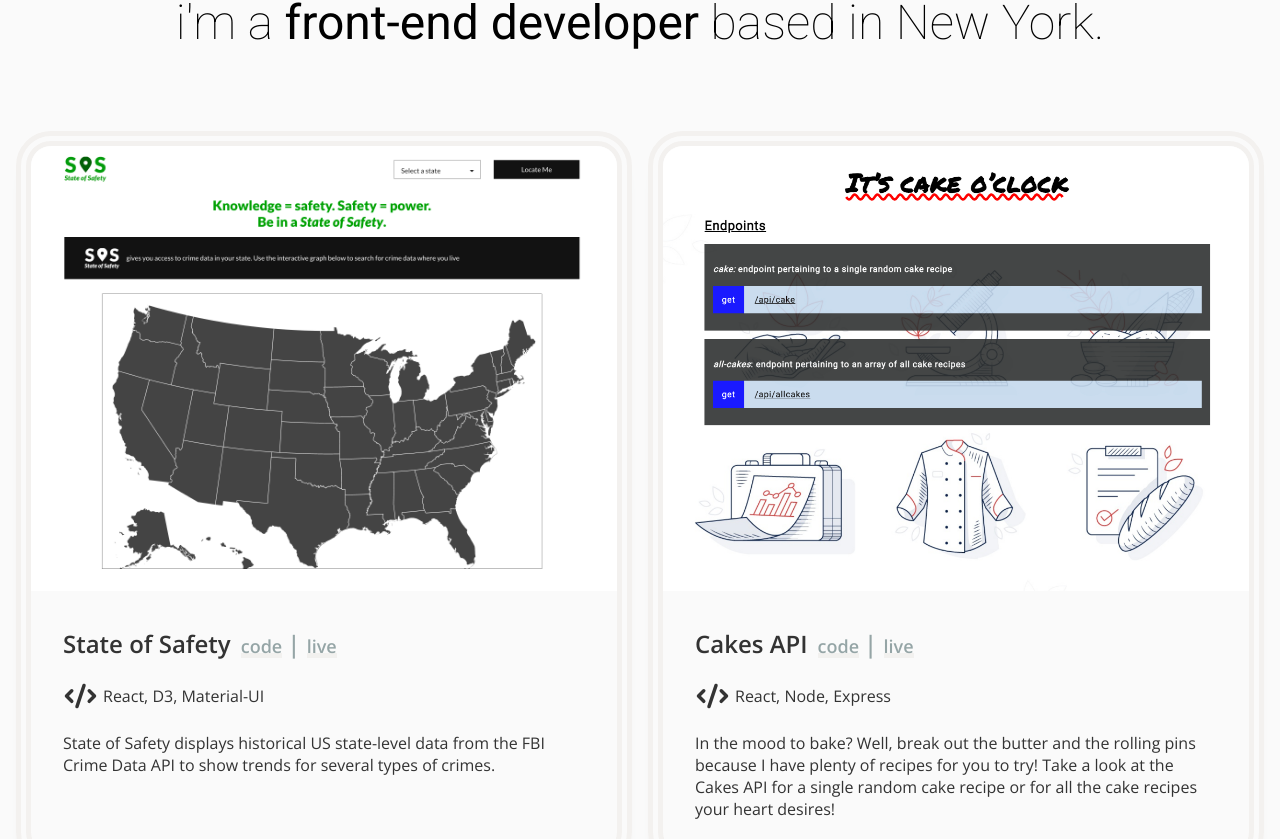
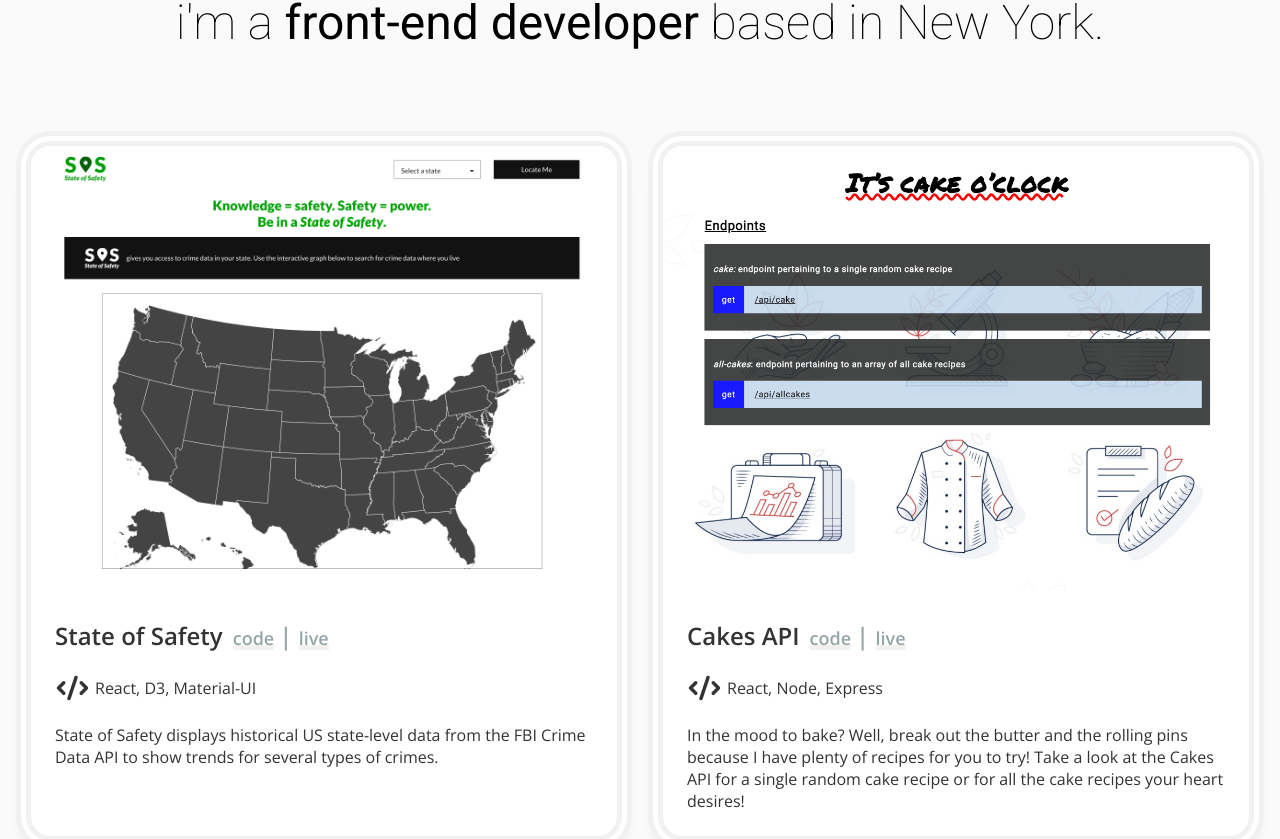
Before and after one commit to nhi-ngo/nhingo_portfolio, a React (Create React App) app: page / in a window 1280 px wide. Shown: the part 217-1056 px from the top of the page. Built offline with nearby package versions, Linux system fonts and the light colour scheme.

Commit message:
change background color

```diff
--- a/src/components/Projects/Projects.elements.js
+++ b/src/components/Projects/Projects.elements.js
@@ -23,12 +23,11 @@ export const ProjectCard = styled.div`
   border: 15px double rgba(243, 241, 239, 1);
   box-shadow: 0 20px 20px -17px rgba(189, 195, 199, 1);
   transition: all 0.2s ease-in-out;
+  background-color: white;
 
   &:hover {
     box-shadow: 0 20px 35px -16px rgba(189, 195, 199, 1);
-    /* background-color: darken(#fafafa, 2%); */
     transform: translateY(-5px);
-    /* transition: all 0.3s; */
   }
 `
 
@@ -40,7 +39,7 @@ export const Img = styled.img`
 export const ProjectInfo = styled.div`
   font-family: 'Open Sans', sans-serif;
   color: #333;
-  padding: 2rem;
+  padding: 1.5rem;
 `
 
 export const Tech = styled.p`
```
